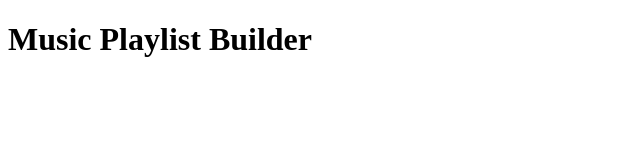
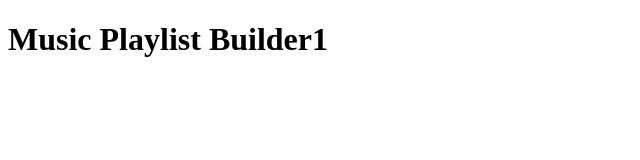
Before and after one commit to MarkFreedman/VueJS101, a plain HTML site: page simple/vue3.html in a window 1280 px wide. Shown: the full height of the page, 0-640 px from the left. Drawn offline with Linux system fonts and the light colour scheme.

Commit message:
Minor fix to one of the examples.

```diff
--- a/simple/vue3.html
+++ b/simple/vue3.html
@@ -9,7 +9,7 @@
 
     <body>
         <div id="app">
-            <h1>{{ title }}</h1>
+            <h1>{{ getTitle() }}</h1>
         </div>
     </body>
 
@@ -20,7 +20,7 @@
     var myApp = new Vue({
         el: '#app',
         data: {
-            title: 'Music Playlist Builder'
+            title: 'Music Playlist Builder1'
         },
         methods: {
             getTitle() {
```
